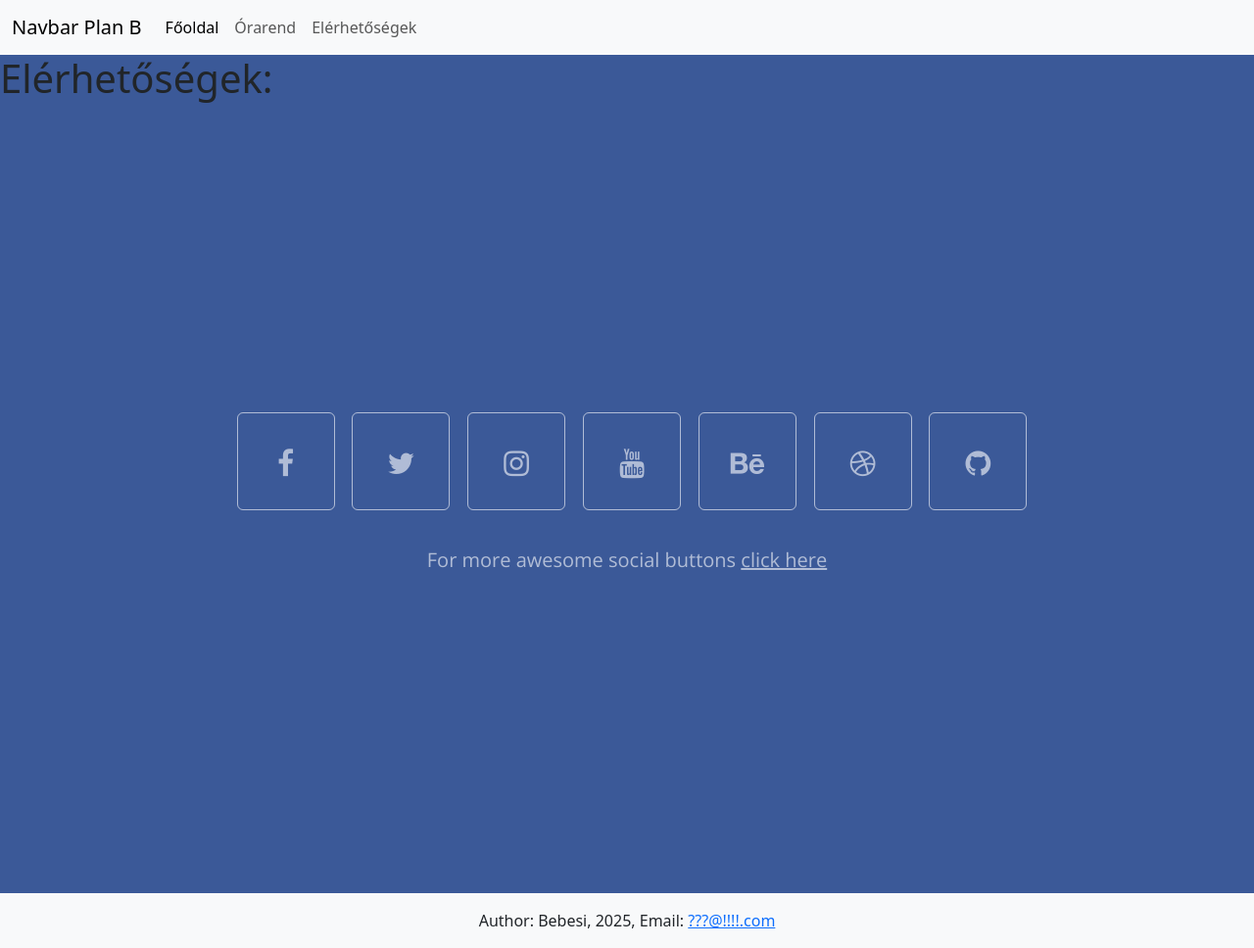
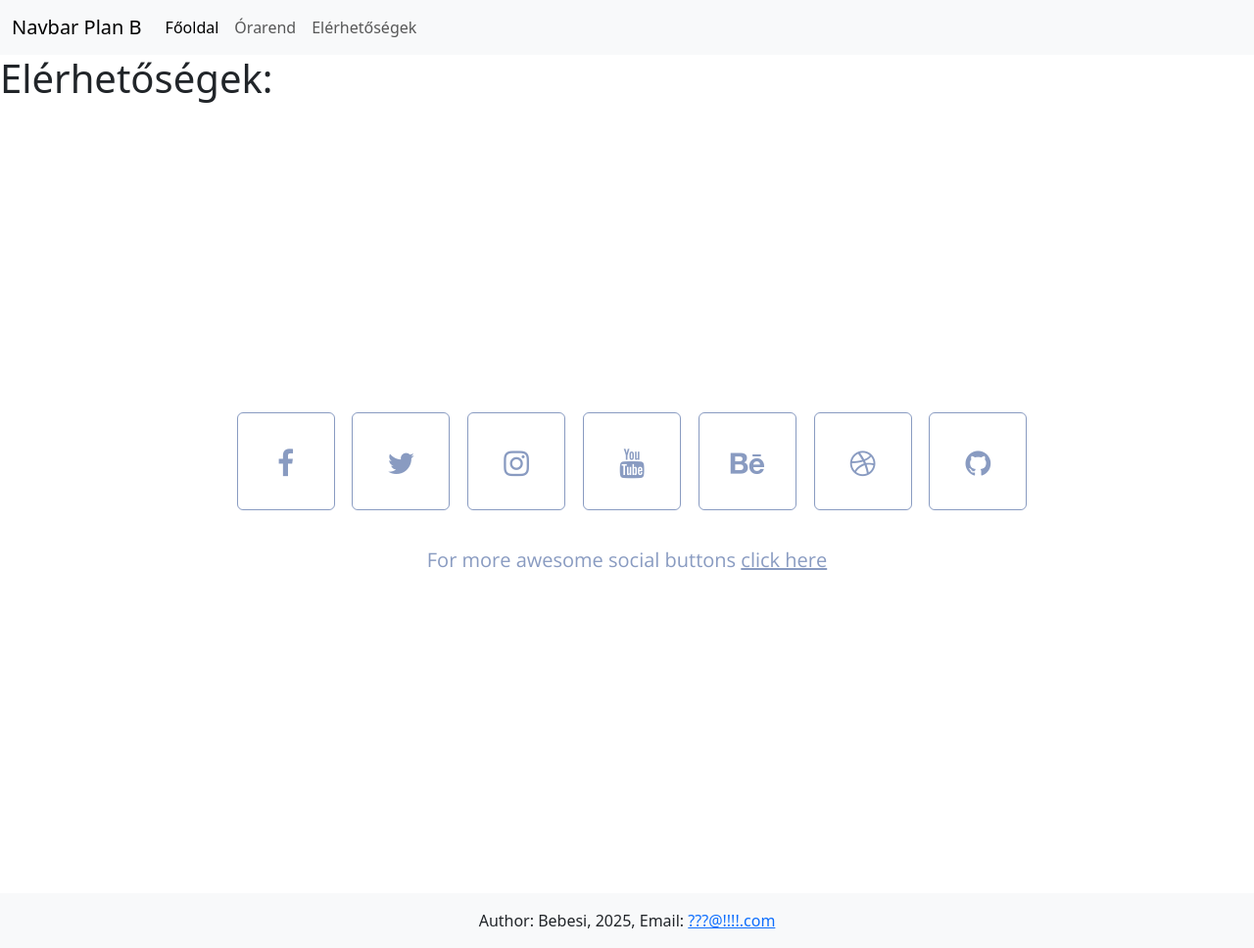
Before and after one commit to bebesi33/django_2025_fall, a Django app: template lecture_02/base_template/templates/contact.html in a window 1280 px wide. Shown: the whole page at 98% size. Run offline with Django 5.2, Linux system fonts and the light colour scheme; the template is opened without the code that fills it, so the values that code supplies are empty; some libraries are stand-ins or nearby versions.

Commit message:
4. gyakra

```diff
--- a/lecture_02/base_template/static/css/contact.css
+++ b/lecture_02/base_template/static/css/contact.css
@@ -1,7 +1,7 @@
 @import url(https://fonts.googleapis.com/css?family=Open+Sans:400);
 
 body {
-  background: #3b5998;
+  /* background: #3b5998; */
   width: 100%;
   margin: 0 auto;
 }
@@ -24,7 +24,7 @@ body {
     display: inline-block;
   }
   li a {
-    color: rgba(256, 256, 256, 0.6);
+    color: rgba(59, 89, 152, 0.6);
     border-radius: 6px;
     list-style-type: none;
     display: inline-block;
@@ -32,14 +32,14 @@ body {
     height: 100px;
     line-height: 100px;
     padding: 1%;
-    border: 1px solid rgba(256, 256, 256, 0.6);
+    border: 1px solid rgba(59, 89, 152, 0.6);
     cursor: pointer;
     margin-left: 10px;
     margin-bottom: 20px;
     transition: ease .3s;
     &:hover {
-      color: rgba(256, 256, 256, 1);
-      border: 1px solid rgba(256, 256, 256, 1);
+      color: rgba(59, 89, 152, 1);
+      border: 1px solid rgba(59, 89, 152, 1);
     }
   }
 }
@@ -54,5 +54,5 @@ body {
 .credits, .credits a {
   font-size: 20px;
   font-family: Open Sans;
-  color: rgba(256, 256, 256, 0.6);
+  color: rgba(59, 89, 152, 0.6);
 }
--- a/lecture_02/base_template/templates/schedule.html
+++ b/lecture_02/base_template/templates/schedule.html
@@ -11,11 +11,11 @@
       </thead>
     <tr>
         <td>Web python </td>
-        <td>Kedd 8.15 - 9.45 </td>
+        <td>Csütörtök 8.15 - 9.45 </td>
     </tr>
     <tr>
         <td>Web python </td>
-        <td>Szerda 19.30 - 21.00 </td>
+        <td>Csütörtök 10.00 - 12.00 </td>
     </tr>
 </table>
 {% endblock %}
```
Also changed, not shown: lecture_02/base_template/static_prod/css/contact.css (+6 -6 lines).
